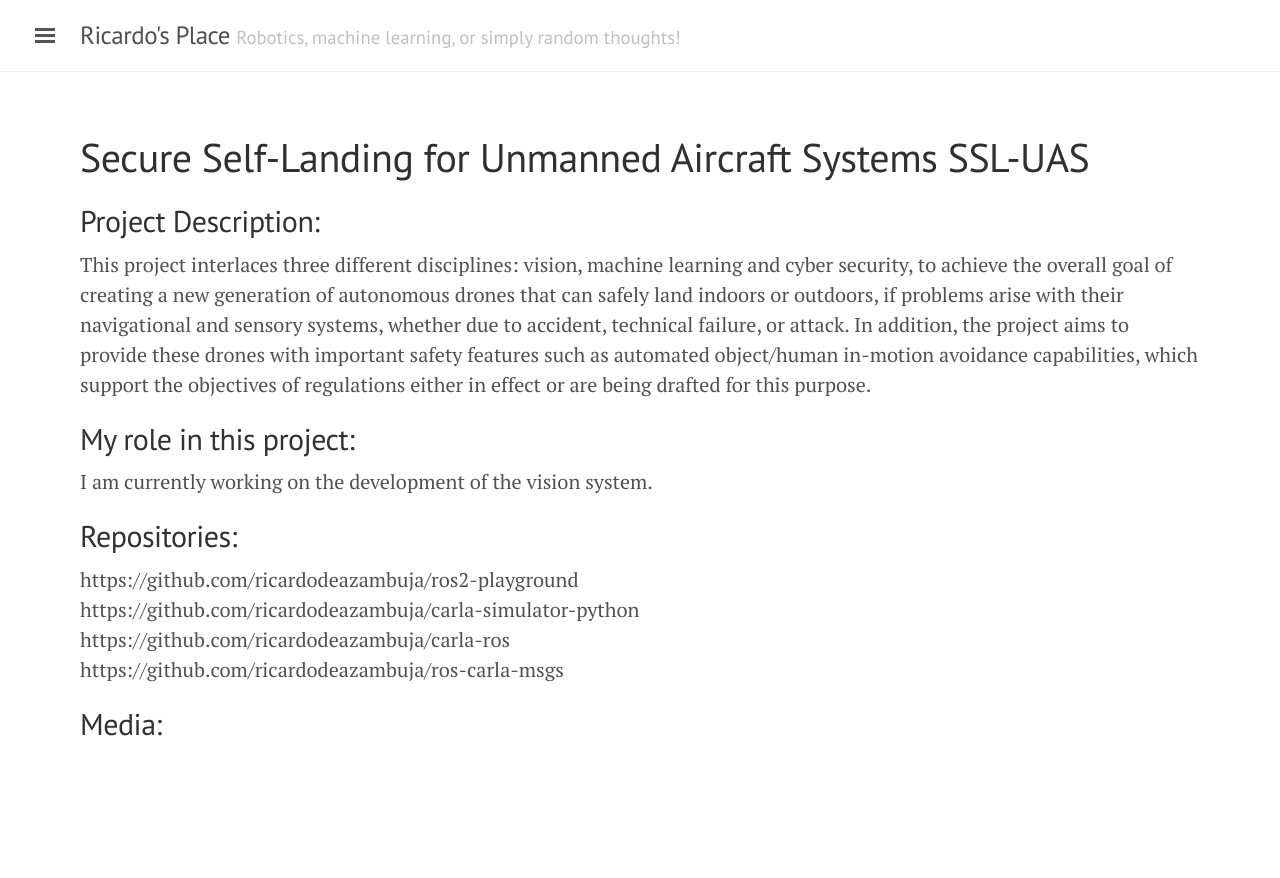
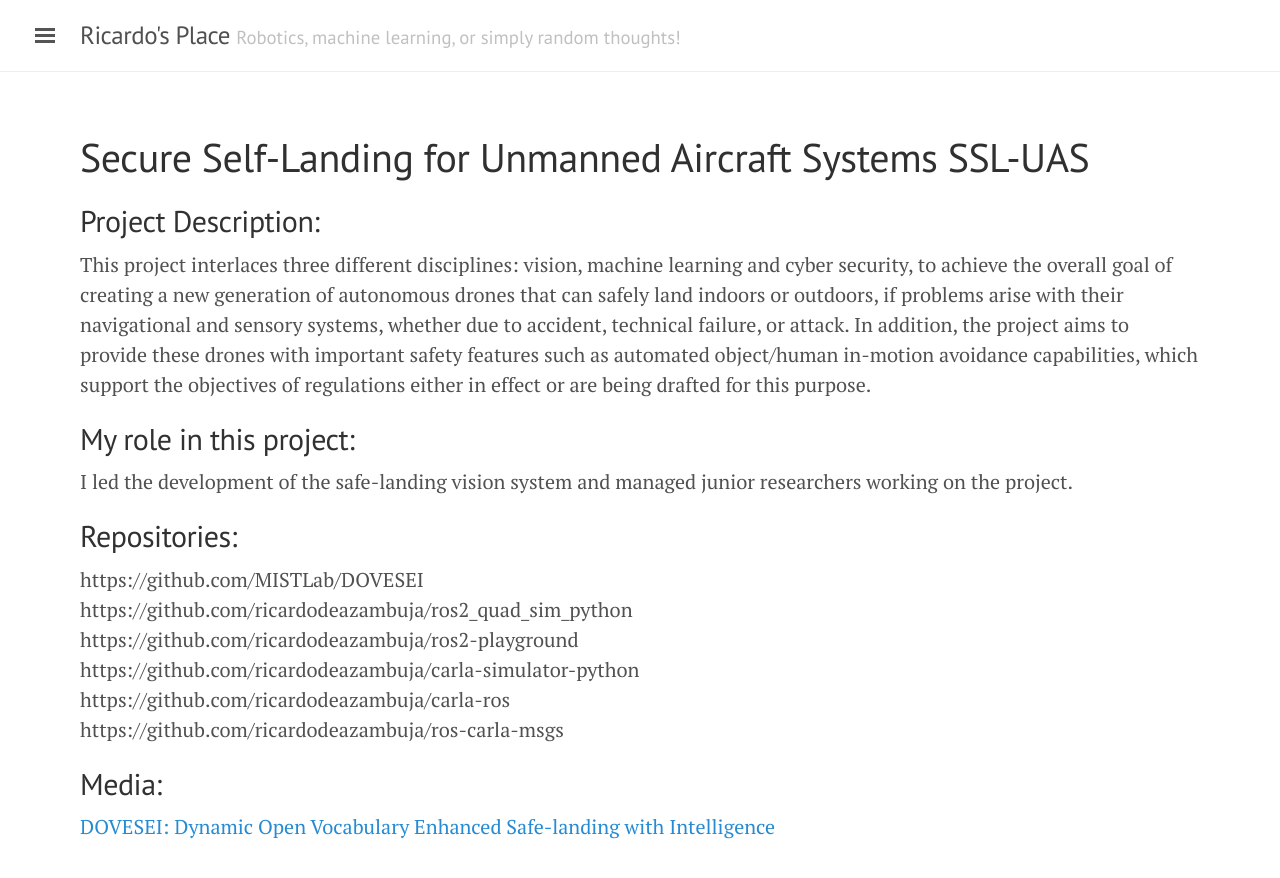
Before and after one commit to ricardodeazambuja/ricardodeazambuja.github.io, a Jekyll site: the page built from _projects/nrc_poly2022.md, in a window 1280 px wide. Shown: the top 878 px of the page. Built offline with Jekyll 4.4.1, drawn with Linux system fonts in a browser that asks for light colours.

Commit message:
Updating...

```diff
--- a/_projects/nrc_poly2022.md
+++ b/_projects/nrc_poly2022.md
@@ -6,12 +6,15 @@ title: Secure Self-Landing for Unmanned Aircraft Systems SSL-UAS
 This project interlaces three different disciplines: vision, machine learning and cyber security, to achieve the overall goal of creating a new generation of autonomous drones that can safely land indoors or outdoors, if problems arise with their navigational and sensory systems, whether due to accident, technical failure, or attack. In addition, the project aims to provide these drones with important safety features such as automated object/human in-motion avoidance capabilities, which support the objectives of regulations either in effect or are being drafted for this purpose.
 
 ## My role in this project:
-I am currently working on the development of the vision system.
+I led the development of the safe-landing vision system and managed junior researchers working on the project.
 
 ## Repositories:
+- https://github.com/MISTLab/DOVESEI
+- https://github.com/ricardodeazambuja/ros2_quad_sim_python
 - https://github.com/ricardodeazambuja/ros2-playground
 - https://github.com/ricardodeazambuja/carla-simulator-python
 - https://github.com/ricardodeazambuja/carla-ros
 - https://github.com/ricardodeazambuja/ros-carla-msgs
 
 ## Media:
+- [DOVESEI: Dynamic Open Vocabulary Enhanced Safe-landing with Intelligence](https://arxiv.org/abs/2308.11471)
```
Also changed, not shown: _pages/projects.md (+3 -1 lines).
